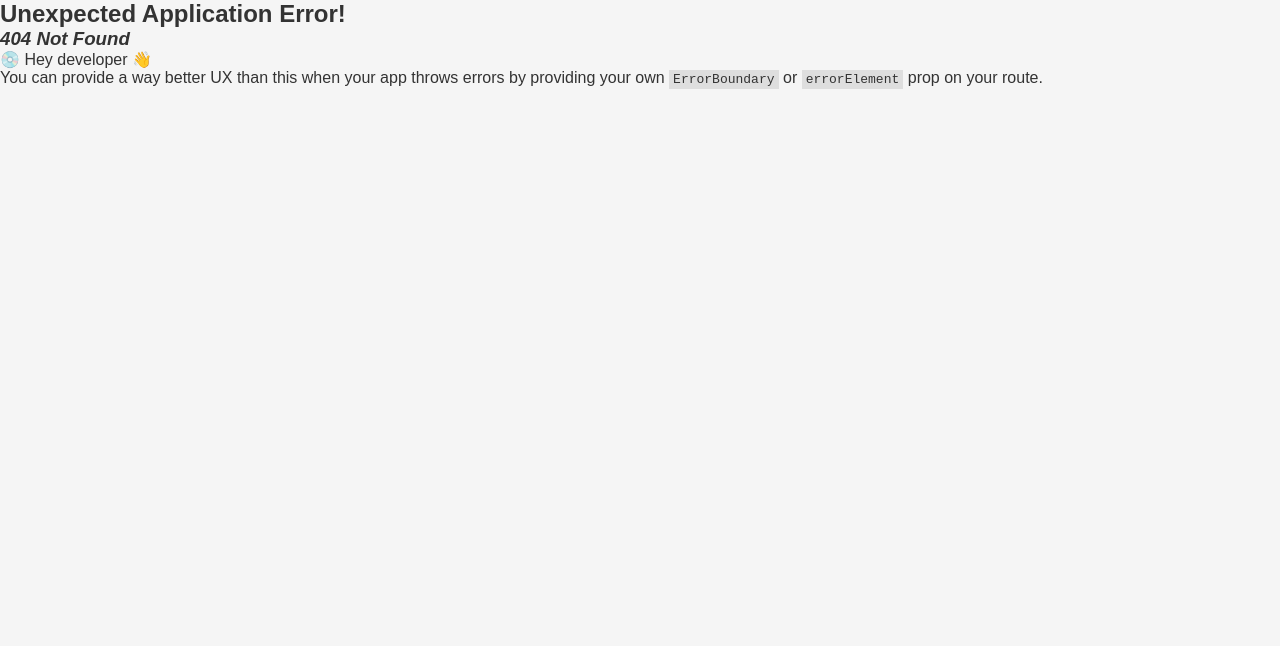
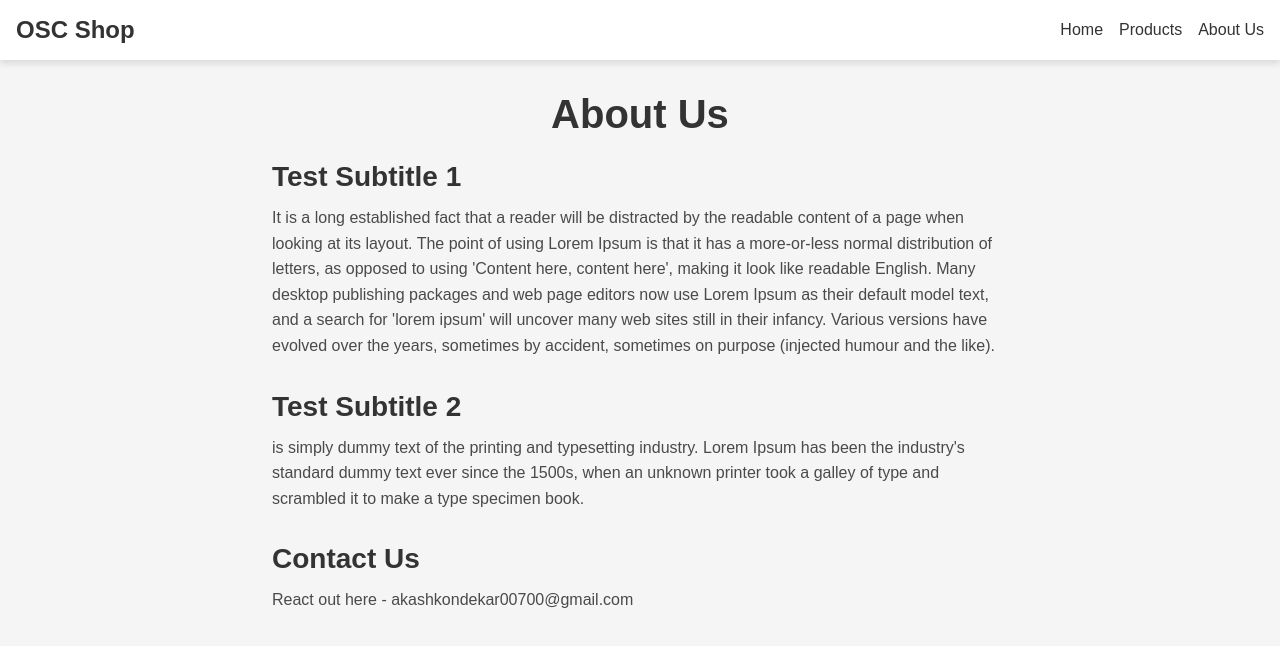
Before and after one commit to akashashokkondekar/e-commerce, a React (Vite) app in the folder e-commerce/react-based-e-commerce-website/: page /aboutus in a window 1280 px wide. Before the commit this address had no page. Shown: the top 646 px of the page. Built offline with nearby package versions, Linux system fonts and the light colour scheme.

Commit message:
Fixed: Added About Us Page.

```diff
--- /dev/null
+++ b/e-commerce/react-based-e-commerce-website/src/css/AboutUs.module.css
@@ -0,0 +1,32 @@
+.container {
+  padding: 2rem;
+  max-width: 800px;
+  margin: 0 auto;
+}
+
+.title {
+  font-size: 2.5rem;
+  font-weight: bold;
+  margin-bottom: 1.5rem;
+  text-align: center;
+}
+
+.section {
+  margin-bottom: 2rem;
+}
+
+.subtitle {
+  font-size: 1.75rem;
+  font-weight: 600;
+  margin-bottom: 0.75rem;
+}
+
+.text {
+  color: #4a4a4a;
+  line-height: 1.6;
+}
+
+.link {
+  color: #1e90ff;
+  text-decoration: underline;
+}
--- a/e-commerce/react-based-e-commerce-website/src/main.tsx
+++ b/e-commerce/react-based-e-commerce-website/src/main.tsx
@@ -6,6 +6,7 @@ import { Provider } from 'react-redux';
 import { store } from './app/store';
 import Products from './pages/Products';
 import MiniBasket from './components/MiniBasket';
+import AboutUs from './pages/AboutUs';
 
 const router = createBrowserRouter([
   {
@@ -15,6 +16,10 @@ const router = createBrowserRouter([
   {
     path: '/basket',
     element: <MiniBasket/>
+  },
+  {
+    path: '/aboutus',
+    element: <AboutUs/>
   }
 ]);
 
--- /dev/null
+++ b/e-commerce/react-based-e-commerce-website/src/pages/AboutUs.tsx
@@ -0,0 +1,35 @@
+import styles from './../css/AboutUs.module.css';
+import NavBar from '../components/NavBar';
+
+const AboutUs = () => {
+
+  return (
+    <div>
+      <NavBar />
+    <div className={styles.container}>
+      <h1 className={styles.title}>About Us</h1>
+
+      <section className={styles.section}>
+        <h2 className={styles.subtitle}>Test Subtitle 1</h2>
+        <p className={styles.text}>
+        It is a long established fact that a reader will be distracted by the readable content of a page when looking at its layout. The point of using Lorem Ipsum is that it has a more-or-less normal distribution of letters, as opposed to using 'Content here, content here', making it look like readable English. Many desktop publishing packages and web page editors now use Lorem Ipsum as their default model text, and a search for 'lorem ipsum' will uncover many web sites still in their infancy. Various versions have evolved over the years, sometimes by accident, sometimes on purpose (injected humour and the like).
+        </p>
+      </section>
+
+      <section className={styles.section}>
+        <h2 className={styles.subtitle}>Test Subtitle 2</h2>
+        <p className={styles.text}>is simply dummy text of the printing and typesetting industry. Lorem Ipsum has been the industry's standard dummy text ever since the 1500s, when an unknown printer took a galley of type and scrambled it to make a type specimen book.</p>
+      </section>
+
+      <section className={styles.section}>
+        <h2 className={styles.subtitle}>Contact Us</h2>
+        <p className={styles.text}>
+          React out here - akashkondekar00700@gmail.com
+        </p>
+      </section>
+    </div>
+    </div>
+  );
+};
+
+export default AboutUs;
```
